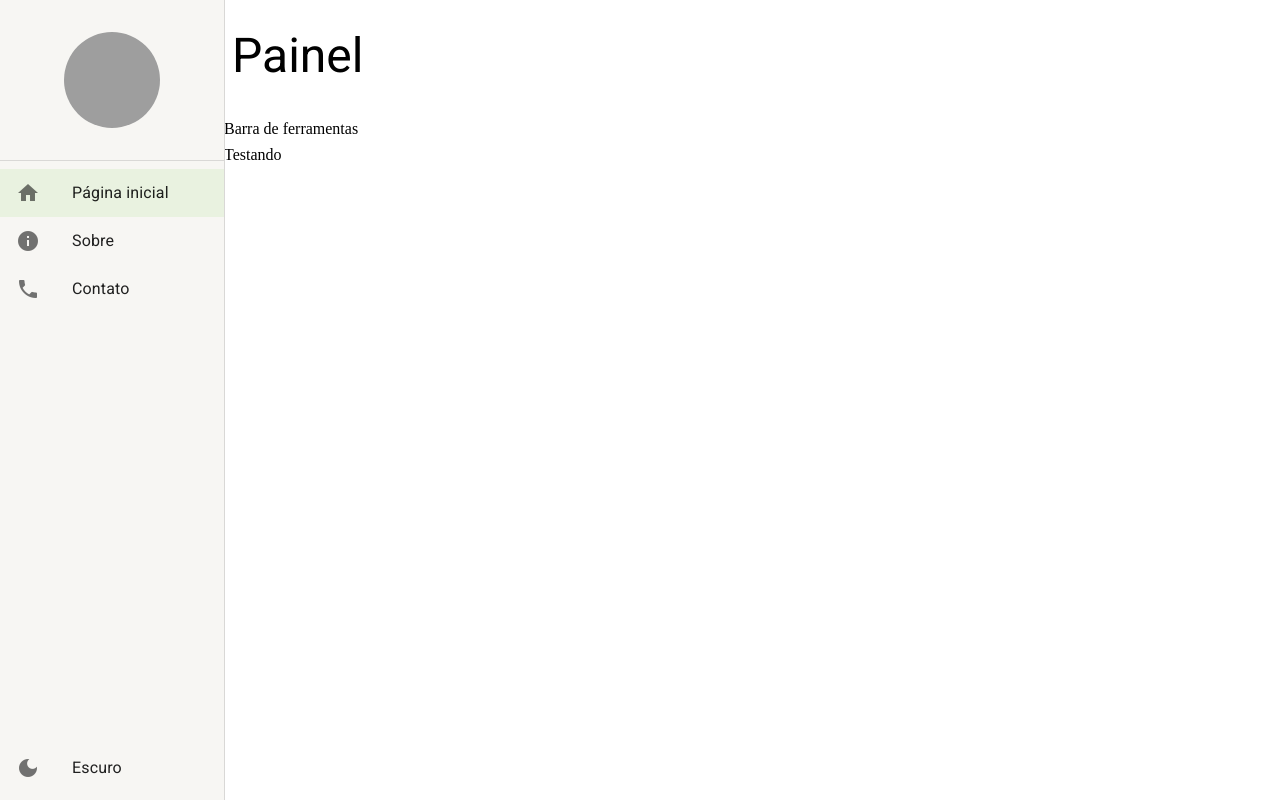
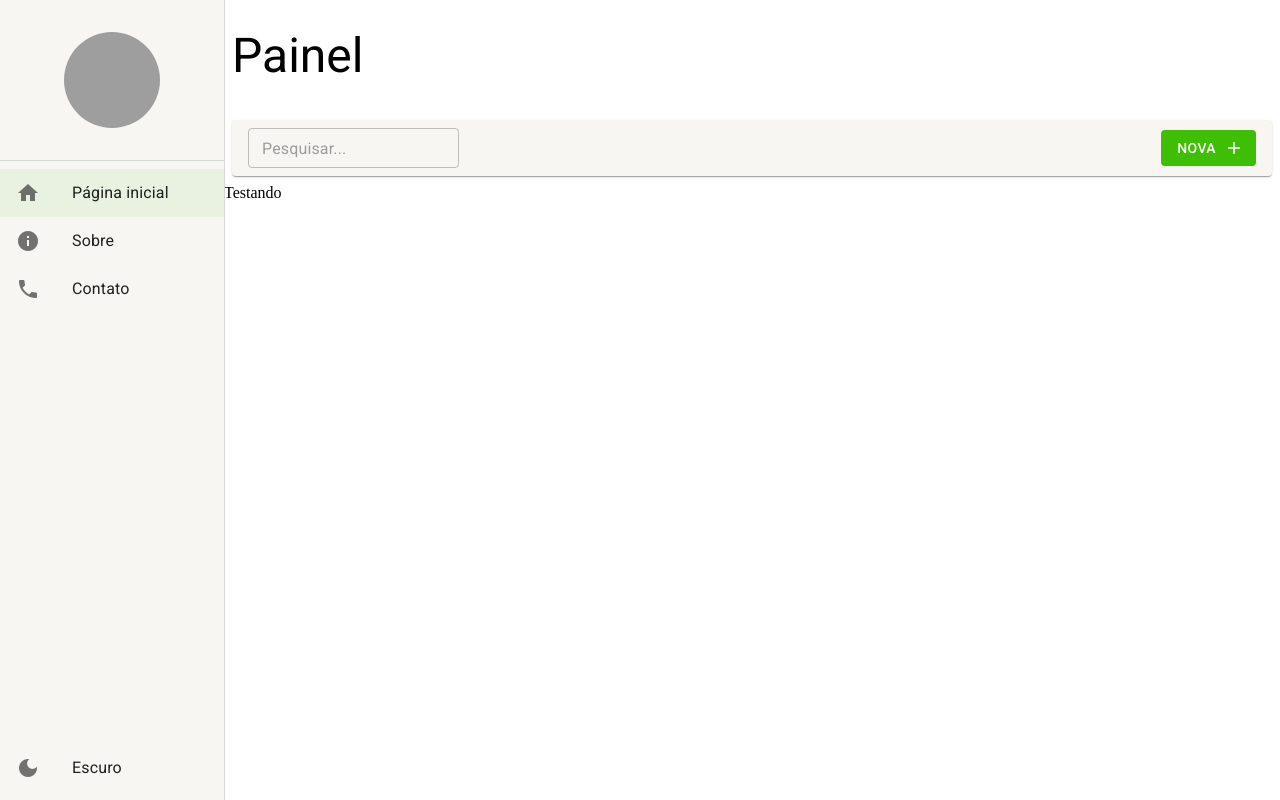
Before and after one commit to edusurf10/new-front-end, a React (Create React App) app: page /home in a window 1280 px wide. Built offline with nearby package versions, Linux system fonts and the light colour scheme; grey boxes are pictures that could not be loaded.

Commit message:
feat: :sparkles: created component List Tools

```diff
--- a/src/pages/dashboard/Dashboard.tsx
+++ b/src/pages/dashboard/Dashboard.tsx
@@ -1,10 +1,19 @@
+import { ListTools } from '../../shared/components'
 import { LayoutDefaultOfPage } from '../../shared/layouts'
 
 
 export const Dashboard = () => {
 
   return (
-    <LayoutDefaultOfPage titles='Painel' toolBar={<>Barra de ferramentas</>} >
+    <LayoutDefaultOfPage
+      titles='Painel'
+      toolBar={(
+        <ListTools
+          showSearchInput
+          textButton='Nova'
+        />
+      )}
+    >
       Testando
     </LayoutDefaultOfPage>
   )
--- a/src/shared/components/index.ts
+++ b/src/shared/components/index.ts
@@ -1 +1,2 @@
 export * from './lateral-menu/LateralMenu'
+export * from './list-tools/ListTools'
--- /dev/null
+++ b/src/shared/components/list-tools/ListTools.tsx
@@ -0,0 +1,60 @@
+import { Box, Button, Icon, Paper, TextField, useTheme } from '@mui/material'
+
+interface IlistToolsProps {
+  searchText?: string
+  showSearchInput?: boolean
+  onChangeSearchText?: (newText: string) => void
+  textButton?: string
+  showButton?: boolean
+  onClickButton?: () => void
+}
+
+export const ListTools: React.FC<IlistToolsProps> = ({
+  searchText = '',
+  onChangeSearchText,
+  showSearchInput = false,
+  textButton = 'Adicionar',
+  showButton = true,
+  onClickButton
+}) => {
+  const theme = useTheme()
+
+  return (
+    <Box
+      gap={1}
+      marginX={1}
+      padding={1}
+      paddingX={2}
+      display='flex'
+      component={Paper}
+      alignItems='center'
+      height={theme.spacing(5)}
+    >
+      {showSearchInput && (
+        <TextField
+          size='small'
+          value={searchText}
+          onChange={(e) => onChangeSearchText?.(e.target.value)}
+          placeholder='Pesquisar...'
+        />
+      )}
+      <Box
+        flex={1}
+        display='flex'
+        justifyContent='end'
+      >
+        {showButton && (
+          <Button
+            color='primary'
+            disableElevation
+            variant='contained'
+            onClick={ onClickButton }
+            endIcon={ <Icon>add</Icon> }
+          >
+            { textButton }
+          </Button>
+        )}
+      </Box>
+    </Box>
+  )
+}
```
Also changed, not shown: src/shared/components/tools-bar/ToolsBar.tsx (deleted, +0 -11 lines).
